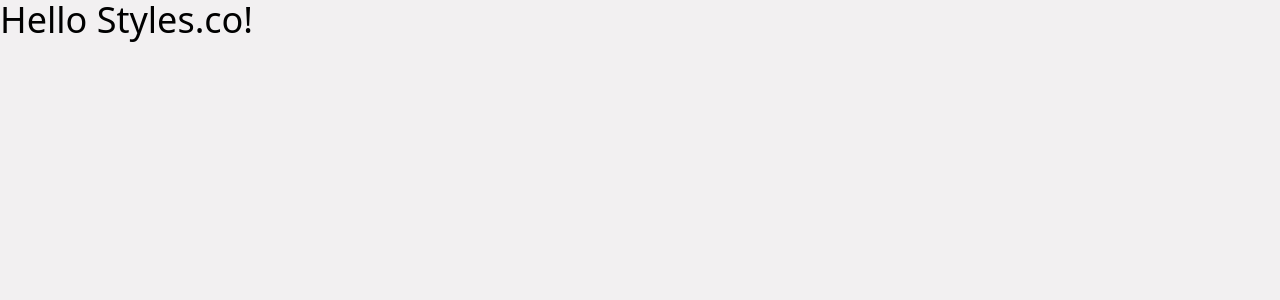
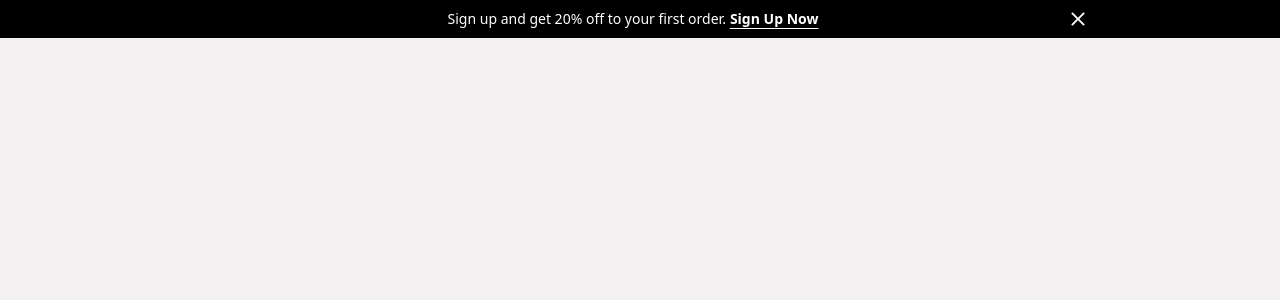
Before and after one commit to Artartur/styles.co, an Angular app: page / in a window 1280 px wide. Shown: the top 300 px of the page. Built offline with nearby package versions, Linux system fonts and the light colour scheme.

Commit message:
feat(header): create header module and header-banner component

```diff
--- a/src/app/app.component.html
+++ b/src/app/app.component.html
@@ -1 +1 @@
-<h1>Hello Styles.co!</h1>
+<app-header></app-header>
--- a/src/app/app.module.ts
+++ b/src/app/app.module.ts
@@ -3,6 +3,7 @@
 
 import { AppRoutingModule } from './app-routing.module';
 import { AppComponent } from './app.component';
+import { HeaderModule } from './components/header/header.module';
 
 @NgModule({
   declarations: [
@@ -10,7 +11,8 @@
   ],
   imports: [
     BrowserModule,
-    AppRoutingModule
+    AppRoutingModule,
+    HeaderModule
   ],
   providers: [],
   bootstrap: [AppComponent]
--- /dev/null
+++ b/src/app/components/header/header-banner/header-banner.component.html
@@ -0,0 +1,15 @@
+@if (showBanner){
+  <div class="flex-center text-xs text-white bg-black h-[34px] md:text-sm xl:h-[38px]">
+    <div class="flex-center w-full md:justify-between xl:w-[69.5%] md:w-[89%]">
+      <div class="flex-center space-x-1 md:w-full">
+        <p>Sign up and get 20% off to your first order.</p>
+        <button type="button" class="cursor-pointer font-semibold underline underline-offset-4">Sign Up Now</button>
+      </div>
+      <button type="button" class="cursor-pointer" (click)="closeBanner()">
+        <svg class="hidden md:block" width="14" height="14" viewBox="0 0 14 14" fill="none" xmlns="http://www.w3.org/2000/svg">
+          <path d="M13.2882 11.9617C13.4644 12.1378 13.5633 12.3767 13.5633 12.6258C13.5633 12.8749 13.4644 13.1137 13.2882 13.2898C13.1121 13.466 12.8733 13.5649 12.6242 13.5649C12.3751 13.5649 12.1362 13.466 11.9601 13.2898L6.99997 8.32812L2.03825 13.2883C1.86213 13.4644 1.62326 13.5633 1.37418 13.5633C1.12511 13.5633 0.886243 13.4644 0.710122 13.2883C0.534002 13.1122 0.435059 12.8733 0.435059 12.6242C0.435059 12.3751 0.534002 12.1363 0.710122 11.9602L5.67184 7L0.711685 2.03828C0.535564 1.86216 0.436621 1.62329 0.436621 1.37422C0.436621 1.12515 0.535564 0.886277 0.711685 0.710157C0.887805 0.534036 1.12668 0.435093 1.37575 0.435093C1.62482 0.435093 1.86369 0.534036 2.03981 0.710157L6.99997 5.67188L11.9617 0.709375C12.1378 0.533255 12.3767 0.434312 12.6257 0.434312C12.8748 0.434312 13.1137 0.533255 13.2898 0.709375C13.4659 0.885496 13.5649 1.12437 13.5649 1.37344C13.5649 1.62251 13.4659 1.86138 13.2898 2.0375L8.32809 7L13.2882 11.9617Z" fill="white" />
+        </svg>
+      </button>
+    </div>
+  </div>
+}
--- /dev/null
+++ b/src/app/components/header/header-banner/header-banner.component.ts
@@ -0,0 +1,20 @@
+import { Component } from '@angular/core';
+
+@Component({
+  selector: 'app-header-banner',
+  standalone: false,
+  templateUrl: './header-banner.component.html',
+  styleUrl: './header-banner.component.css'
+})
+
+export class HeaderBannerComponent {
+  public showBanner: boolean;
+
+  constructor() {
+    this.showBanner = true;
+  }
+
+  public closeBanner(): boolean {
+    return this.showBanner = false;
+  }
+}
--- /dev/null
+++ b/src/app/components/header/header.component.html
@@ -0,0 +1 @@
+<app-header-banner></app-header-banner>
```
Also changed, not shown: src/app/components/header/header.component.ts (added, +11 -0 lines), src/app/components/header/header.module.ts (added, +18 -0 lines), src/app/components/header/header-banner/header-banner.component.css (added), src/app/components/header/header.component.css (added), 2 other files (tests, documents, lock files or other folders).
